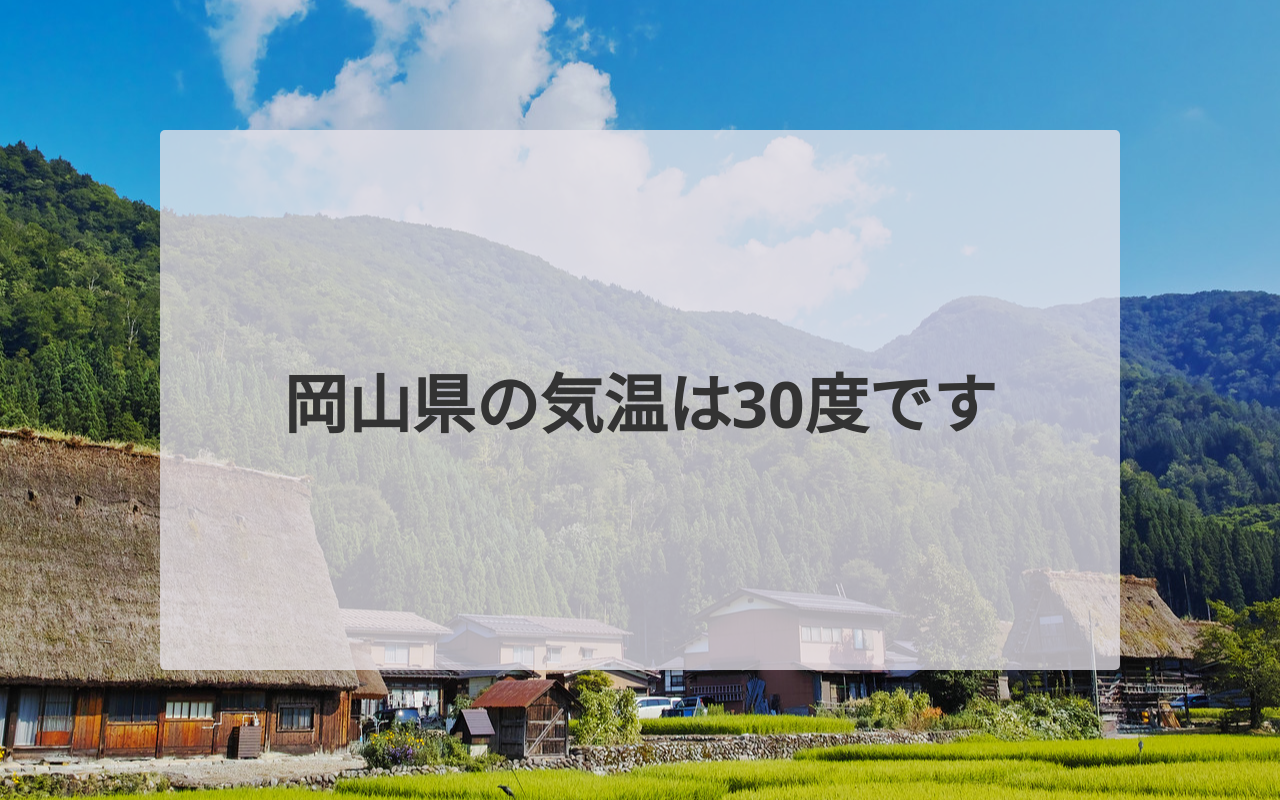
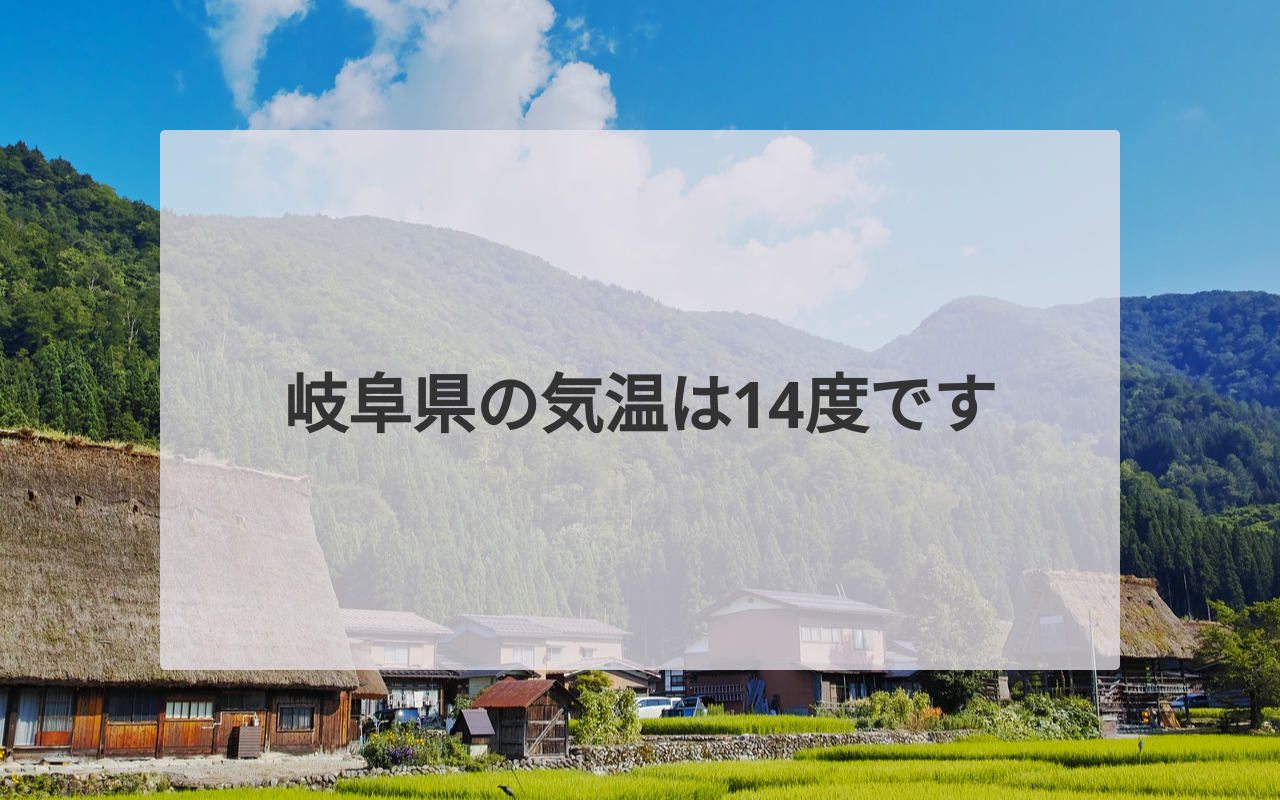
Before and after one commit to ics-creative/190405-parcel-babel, a website built with Parcel: page myproject/src/index.html in a window 1280 px wide. Built offline with nearby package versions, Linux system fonts and the light colour scheme.

Commit message:
Parcel - ESModule：ビルドファイルの更新

```diff
--- a/myproject/src/scripts/index.js
+++ b/myproject/src/scripts/index.js
@@ -1,7 +1,7 @@
 // myFunction.jsをインポートする
 import { myFunction } from "./myFunction.js";
 // 今日の天気用文字列を生成する
-const todayWeather = myFunction(30);
+const todayWeather = myFunction(14);
 // #weather要素のテキストとして今日の天気を設定する
 document
   .querySelector("#weather")
--- a/myproject/src/scripts/myFunction.js
+++ b/myproject/src/scripts/myFunction.js
@@ -3,5 +3,5 @@
  * アロー関数で定義されている。
  */
 export const myFunction = temperature => {
-  return `岡山県の気温は${temperature}度です`;
+  return `岐阜県の気温は${temperature}度です`;
 };
```
Also changed, not shown: docs/index.html (+1 -1 lines), 4 other files.
